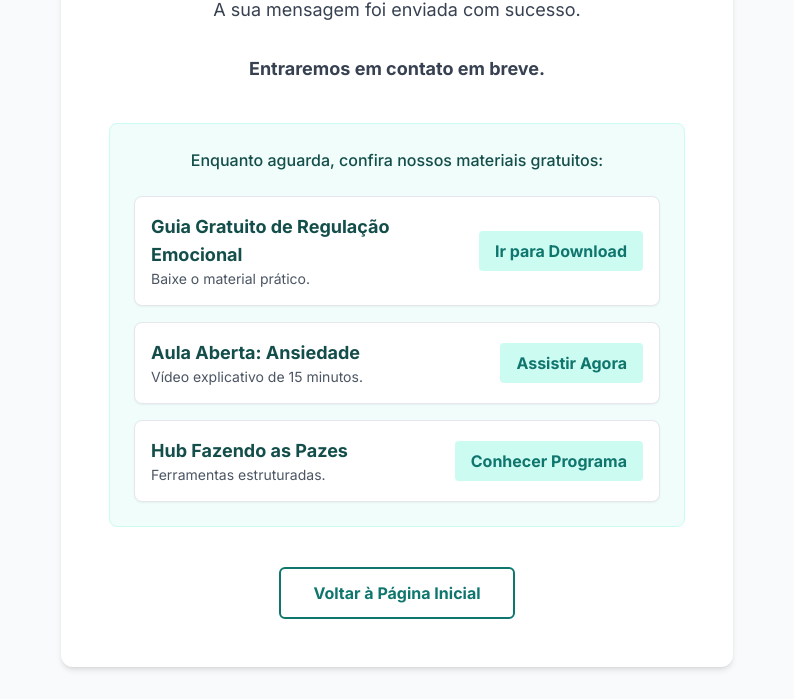
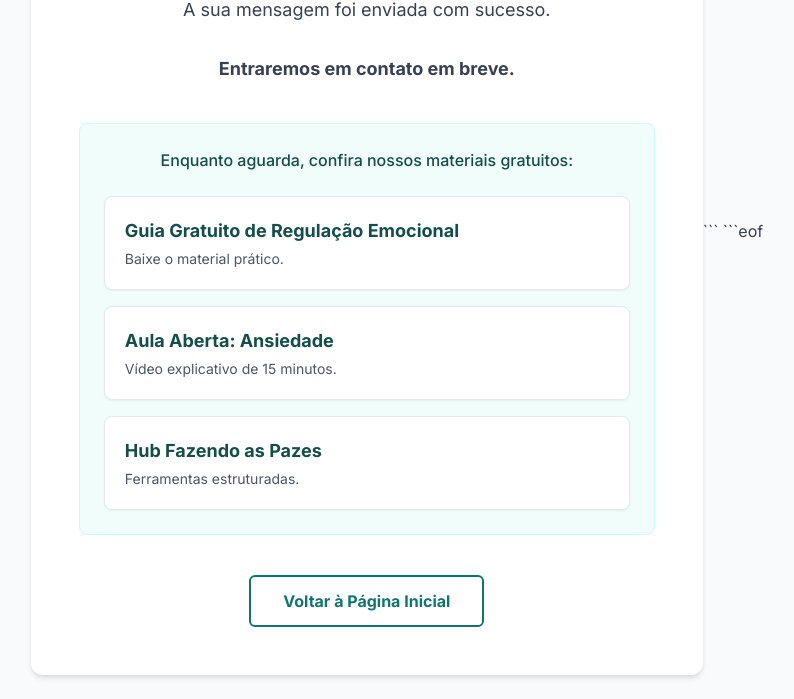
Before and after one commit to engeduardopds/site-laura-valle, a plain HTML site: page obrigado.html in a window 1280 px wide. Shown: the part 237-936 px from the top of the page, without its empty margins (243-1037 px from the left). Drawn offline with nearby package versions, Linux system fonts and the light colour scheme.

Commit message:
Update obrigado.html

````diff
--- a/obrigado.html
+++ b/obrigado.html
@@ -10,7 +10,6 @@
   <link href="https://fonts.googleapis.com/css2?family=Inter:wght@400;500;700&display=swap" rel="stylesheet">
   <style>
       body{font-family:'Inter',sans-serif}
-      /* Adicionando a classe para a animação de fade-in, se desejar usar */
       .fade-in {
           opacity: 0;
           transform: translateY(20px);
@@ -22,60 +21,58 @@
       }
   </style>
 </head>
-<!-- Fundo cinza claro, similar à seção de recursos -->
 <body class="bg-gray-50 text-gray-700 min-h-screen flex items-center justify-center p-6">
 
-  <!-- Container principal com fundo branco, bordas arredondadas e sombra -->
   <main class="max-w-2xl w-full bg-white shadow-md rounded-xl overflow-hidden fade-in visible">
     <div class="p-8 md:p-12 text-center">
 
-      <!-- Ícone de Sucesso Melhorado e Centralizado -->
       <div class="flex justify-center mb-6">
           <div class="w-20 h-20 bg-teal-100 rounded-full flex items-center justify-center">
               <svg class="w-10 h-10 text-teal-700" fill="none" stroke="currentColor" viewBox="0 0 24 24" xmlns="http://www.w3.org/2000/svg"><path stroke-linecap="round" stroke-linejoin="round" stroke-width="2" d="M5 13l4 4L19 7"></path></svg>
           </div>
       </div>
 
-      <!-- Conteúdo Dinâmico com Tipografia Ajustada -->
       <h1 id="thank-you-title" class="text-3xl md:text-4xl font-bold text-teal-900 mb-4">Tudo certo! 🎉</h1>
       <p id="thank-you-message" class="text-lg text-gray-700 leading-relaxed">A sua solicitação foi recebida com sucesso.</p>
 
       <!-- Lista de Recursos (Oculta por padrão) -->
-      <!-- Usando um estilo de "card" para a lista, consistente com o design -->
       <div id="resources-list" class="hidden mt-10 text-left bg-teal-50 rounded-lg p-6 border border-teal-100">
           <p class="text-center font-medium text-teal-900 mb-6">Enquanto aguarda, confira nossos materiais gratuitos:</p>
 
           <div class="space-y-4">
-              <!-- Item 1: Guia -->
-              <div class="bg-white border border-gray-200 rounded-lg p-4 shadow-sm flex flex-col sm:flex-row sm:items-center sm:justify-between gap-4">
+              <!-- Item 1: Guia (Card Inteiro Clicável) -->
+              <a href="index.html#recursos" class="block bg-white border border-gray-200 rounded-lg p-5 shadow-sm hover:shadow-md hover:border-teal-300 transition duration-300 group">
+                  <div class="flex items-center justify-between">
                       <div>
-                      <h4 class="font-bold text-teal-900 text-lg">Guia Gratuito de Regulação Emocional</h4>
-                      <p class="text-sm text-gray-600">Baixe o material prático.</p>
+                          <h4 class="font-bold text-teal-900 text-lg group-hover:text-teal-700 transition">Guia Gratuito de Regulação Emocional</h4>
+                          <p class="text-sm text-gray-600 mt-1">Baixe o material prático.</p>
                       </div>
-                  <a href="index.html#recursos" class="inline-block text-center bg-teal-100 text-teal-700 font-bold py-2 px-4 rounded hover:bg-teal-200 transition whitespace-nowrap">Ir para Download</a>
+                      <!-- Seta removida conforme solicitado, mantendo o layout limpo -->
                   </div>
+              </a>
 
-              <!-- Item 2: Aula Aberta -->
-              <div class="bg-white border border-gray-200 rounded-lg p-4 shadow-sm flex flex-col sm:flex-row sm:items-center sm:justify-between gap-4">
+              <!-- Item 2: Aula Aberta (Card Inteiro Clicável) -->
+              <a href="index.html#recursos" class="block bg-white border border-gray-200 rounded-lg p-5 shadow-sm hover:shadow-md hover:border-teal-300 transition duration-300 group">
+                  <div class="flex items-center justify-between">
                       <div>
-                      <h4 class="font-bold text-teal-900 text-lg">Aula Aberta: Ansiedade</h4>
-                      <p class="text-sm text-gray-600">Vídeo explicativo de 15 minutos.</p>
+                          <h4 class="font-bold text-teal-900 text-lg group-hover:text-teal-700 transition">Aula Aberta: Ansiedade</h4>
+                          <p class="text-sm text-gray-600 mt-1">Vídeo explicativo de 15 minutos.</p>
                       </div>
-                  <a href="#" class="inline-block text-center bg-teal-100 text-teal-700 font-bold py-2 px-4 rounded hover:bg-teal-200 transition whitespace-nowrap">Assistir Agora</a>
                   </div>
+              </a>
 
-              <!-- Item 3: Hub -->
-              <div class="bg-white border border-gray-200 rounded-lg p-4 shadow-sm flex flex-col sm:flex-row sm:items-center sm:justify-between gap-4">
+              <!-- Item 3: Hub (Card Inteiro Clicável) -->
+              <a href="https://nomedocurso.com.br" target="_blank" class="block bg-white border border-gray-200 rounded-lg p-5 shadow-sm hover:shadow-md hover:border-teal-300 transition duration-300 group">
+                  <div class="flex items-center justify-between">
                       <div>
-                      <h4 class="font-bold text-teal-900 text-lg">Hub Fazendo as Pazes</h4>
-                      <p class="text-sm text-gray-600">Ferramentas estruturadas.</p>
+                          <h4 class="font-bold text-teal-900 text-lg group-hover:text-teal-700 transition">Hub Fazendo as Pazes</h4>
+                          <p class="text-sm text-gray-600 mt-1">Ferramentas estruturadas.</p>
                       </div>
-                  <a href="https://nomedocurso.com.br" target="_blank" class="inline-block text-center bg-teal-100 text-teal-700 font-bold py-2 px-4 rounded hover:bg-teal-200 transition whitespace-nowrap">Conhecer Programa</a>
                   </div>
+              </a>
           </div>
       </div>
 
-      <!-- Botão de Voltar com Estilo Secundário -->
       <div class="mt-10">
         <a href="index.html" class="inline-block border-2 border-teal-700 text-teal-700 font-bold py-3 px-8 rounded-md hover:bg-teal-50 transition duration-300">
             Voltar à Página Inicial
@@ -86,7 +83,6 @@
   </main>
 
   <script>
-      // Função para ler parâmetros da URL
       function getQueryParam(param) {
           const urlParams = new URLSearchParams(window.location.search);
           return urlParams.get(param);
@@ -98,19 +94,14 @@
           const resourcesList = document.getElementById('resources-list');
 
           if (type === 'guia') {
-              // Cenário: Solicitou o Guia
               messageElement.innerHTML = 'A sua solicitação foi recebida com sucesso.<br><br><strong>Verifique seu e-mail (caixa de entrada ou spam) para acessar o material.</strong>';
-              // Mantém lista de recursos oculta
           } else {
-              // Cenário Padrão (Contato)
               messageElement.innerHTML = 'A sua mensagem foi enviada com sucesso.<br><br><strong>Entraremos em contato em breve.</strong>';
-              // Mostra lista de recursos
               resourcesList.classList.remove('hidden');
           }
-
-          // Adiciona a classe para iniciar a animação se o script fade-in for usado
-          // document.querySelector('main').classList.add('visible');
       });
   </script>
 </body>
 </html>
+```
+```eof
````
Lines whose indentation alone changed are shown as unchanged.
